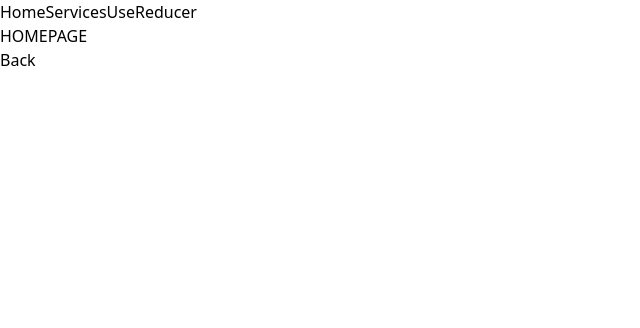
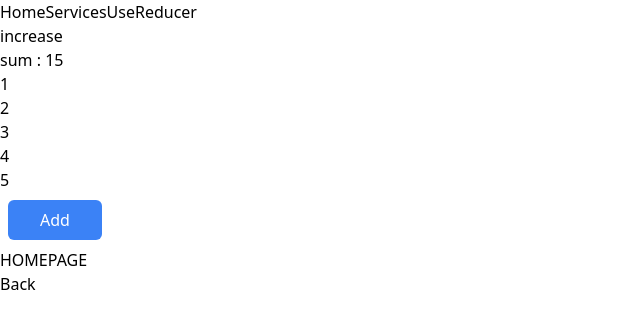
Before and after one commit to riteshpatidar08/react-techno-batch-2, a React (Vite) app: page / in a window 1280 px wide. Shown: the top 328 px of the page, without its empty margins (0-640 px from the left). Built offline with nearby package versions, Linux system fonts and the light colour scheme.

Commit message:
updated till useMemo

```diff
--- a/src/App.jsx
+++ b/src/App.jsx
@@ -1,22 +1,27 @@
 import React from 'react'
 import { Routes , Route } from 'react-router-dom' ;
-import Homepage from './pages/Homepage';
-import Services from './pages/Services';
+import { lazy , Suspense } from 'react';
+// import Homepage from './pages/Homepage';
+
+const Homepage = lazy(()=> import('./pages/Homepage'))
+const Services = lazy(()=>import('./pages/Services'))
 import Navbar from './components/Navbar';
 import NotFound from './components/NotFound';
-import Ref from './components/Ref'
-import Reducer from './pages/Reducer';
+const Reducer = lazy(()=>import('./pages/Reducer'))
+import Usememo from './components/Usememo';
 function App() {
   return (
     <div>
       <Navbar/>
-
+      <Usememo/>
+      <Suspense fallback={<div>Loading</div>}>
      <Routes>
       <Route path='/' element={<Homepage/>} />
       <Route path='/reducer' element={<Reducer/>}/>
       <Route path='/services' element={<Services/>} />
       <Route path="*" element={<NotFound/>}/>
       </Routes>
+      </Suspense>
     </div>
   )
 }
--- /dev/null
+++ b/src/components/Usememo.jsx
@@ -0,0 +1,31 @@
+import React from 'react'
+import { useState , useMemo } from 'react'
+function Usememo() {
+    const [numbers, setNumbers] = useState([1,2,3,4,5])
+    const [count , setCount] = useState(0)
+console.log("usememo component is rerendering")
+    const handleClick = () => {
+        setNumbers([...numbers , numbers.length + 1])
+    }
+
+    // useMemo(()=>{},[])
+
+    const sum = useMemo(() => {
+        console.log('calculating sum...')
+  return numbers.reduce((accu,num)=> accu + num,0)
+    },[numbers])
+  return (
+    <>
+    <button onClick={()=>setCount(count+1)}>increase</button>
+    <div className='flex'>
+        <p>sum : {sum}</p>
+      {numbers?.map((num)=>(
+        <p className='text-2xl m-2'>{num}</p>
+      ))}
+      <button onClick={handleClick} className='btn'>Add</button>
+    </div>
+    </>
+  )
+}
+
+export default Usememo
```
